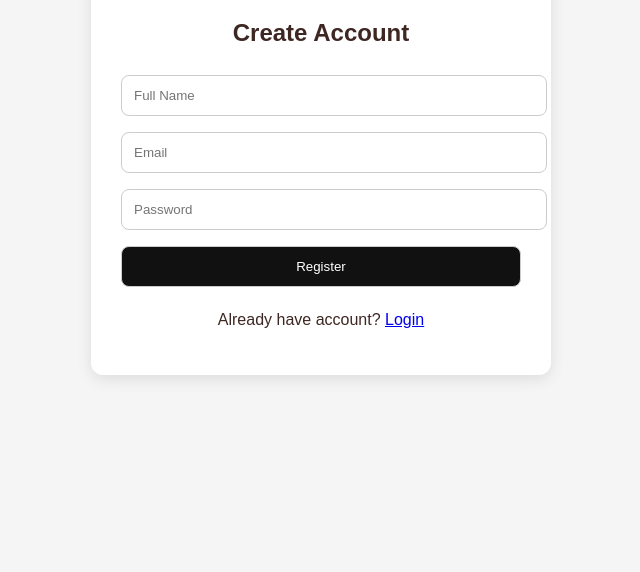
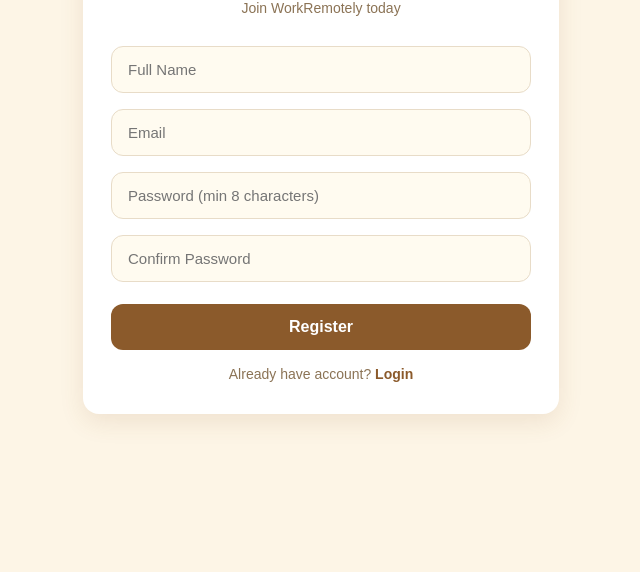
Before and after one commit to Gody-debug/online-work-platform, a website: page register.html in a window 1280 px wide. Shown: the part 228-800 px from the top of the page, without its empty margins (319-959 px from the left). Drawn offline with Linux system fonts and the light colour scheme.

Commit message:
final creamy brown register with 8char validation

```diff
--- a/register.html
+++ b/register.html
@@ -1,26 +1,40 @@
- <!DOCTYPE html>
-<html>
+<!DOCTYPE html>
+<html lang="en">
 <head>
-<meta charset="UTF-8">
-<meta name="viewport" content="width=device-width, initial-scale=1.0">
-<title>Register</title>
-<link rel="stylesheet" href="style.css">
+<meta charset="UTF-8"><meta name="viewport" content="width=device-width, initial-scale=1.0">
+<title>Create Account - WorkRemotely</title>
 <style>
-body{ display:flex; justify-content:center; align-items:center; min-height:100vh; background:#f5f5f5; }
-.register-container{ background:white; padding:30px; border-radius:12px; width:100%; max-width:400px; box-shadow:0 4px 15px rgba(0,0,0,0.1); }
-input,button{ width:100%; padding:12px; margin:8px 0; border-radius:8px; border:1px solid #ccc; }
-button{ background:#111; color:white; cursor:pointer; }
+body{margin:0;min-height:100vh;display:flex;justify-content:center;align-items:center;background:#fdf5e6;font-family:Arial,sans-serif}
+.card{background:#ffffff;width:90%;max-width:420px;padding:32px 28px;border-radius:16px;box-shadow:0 8px 24px rgba(139,90,43,0.12)}
+h2{color:#5a3210;text-align:center;margin:0 0 6px;font-size:28px} .sub{color:#8b7355;text-align:center;margin-bottom:22px;font-size:14px}
+input{width:100%;box-sizing:border-box;padding:14px 16px;margin:8px 0;border-radius:12px;border:1px solid #e8dcc8;background:#fffbf0;outline:none;font-size:15px}
+input:focus{border-color:#8b5a2b;background:#fff}
+.btn{width:100%;padding:14px;background:#8b5a2b;color:white;border:none;border-radius:12px;font-size:16px;font-weight:600;cursor:pointer;margin-top:14px;transition:0.2s}
+.btn:hover{background:#6f4621;transform:translateY(-1px)} .link{text-align:center;margin-top:16px;color:#8b7355;font-size:14px} .link a{color:#8b5a2b;font-weight:600;text-decoration:none}
+.error{color:#b42318;font-size:13px;margin-top:4px;display:none}
 </style>
 </head>
 <body>
-<div class="register-container">
-<h2 style="text-align:center;">Create Account</h2>
-<input type="text" id="name" placeholder="Full Name">
-<input type="email" id="email" placeholder="Email">
-<input type="password" id="password" placeholder="Password">
-<button onclick="registerUser()">Register</button>
-<p style="text-align:center;">Already have account? <a href="login.html">Login</a></p>
+<div class="card">
+<h2>Create Account</h2><div class="sub">Join WorkRemotely today</div>
+<input id="fullname" placeholder="Full Name">
+<input id="email" type="email" placeholder="Email">
+<input id="password" type="password" placeholder="Password (min 8 characters)" minlength="8">
+<input id="confirm" type="password" placeholder="Confirm Password">
+<div id="perr" class="error">Password must be at least 8 characters and match</div>
+<button class="btn" onclick="handleRegister()">Register</button>
+<div class="link">Already have account? <a href="login.html">Login</a></div>
 </div>
-<script src="script.js"></script>
+<script>
+function handleRegister(){
+ const p=document.getElementById('password').value;
+ const c=document.getElementById('confirm').value;
+ const e=document.getElementById('perr');
+ if(p.length<8 || p!==c){ e.style.display='block'; return; }
+ e.style.display='none';
+ if(typeof registerUser==='function') registerUser();
+ else alert('Registered! (connect your registerUser function)');
+}
+</script>
 </body>
 </html>
```
